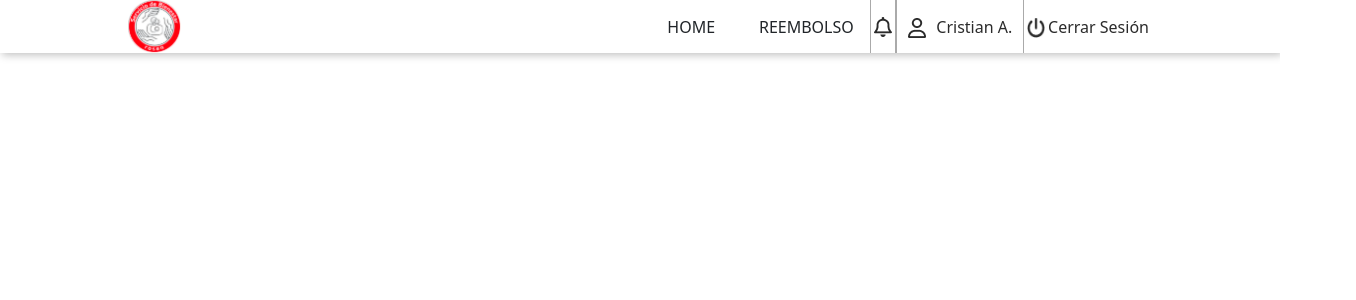
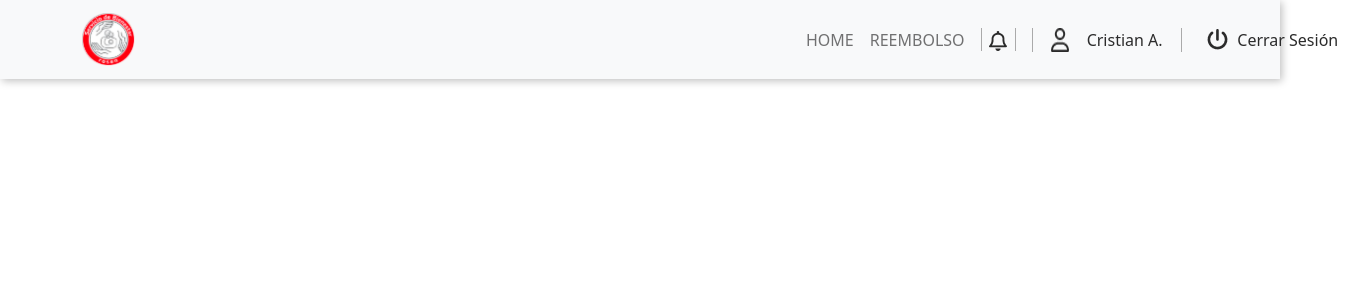
Before and after one commit to corys90/GenRosBien, a React (Create React App) app: page / in a window 1280 px wide. Shown: the top 300 px of the page, 1356 px wide, since content can reach past the window. Built offline with nearby package versions, Linux system fonts and the light colour scheme.

Commit message:
Update: Desarrollo de Barra de navegación. Terminada y funcional

```diff
--- a/src/components/homeBar/index.jsx
+++ b/src/components/homeBar/index.jsx
@@ -1,4 +1,5 @@
 import { useState } from 'react';
+import { Navbar, Container, Nav } from 'react-bootstrap';
 import logo from '../homeBar/asd1.svg';
 import bellIcon from '../homeBar/campanaIcon.png';
 import powerIcon from '../homeBar/powerIcon.png';
@@ -10,28 +11,40 @@ function HomeBar() {
   const [nombre, setNombre] = useState("Cristian A.")
 
   return (
-    <div className='alignItemsHomeBar'>
+/*     <div className='alignItemsHomeBar'>
+      <Navbar>
+        <Container>
 
               <div style={{width: "10%"}}></div>
+              <Navbar.Brand href="#home">
                 <div className=' imgBarContainer' >
                   <img src={logo}
                     alt="Servicio de Bienestar Rosen"
                     className='imgmobile'
                   />
                 </div>
+              </Navbar.Brand>
+
+              <Navbar.Toggle aria-controls="basic-navbar-nav" />
+
+              <Navbar.Collapse id="basic-navbar-nav">
+                <Nav className="me-auto">
 
                     <div className=' alignItemsTextBar'>
 
-                <div style={{width: "20%", textAlign: "center", color: '2B2B2B'}} >HOME</div>
+                      <Nav.Link href="#home"><div style={{width: "20%", textAlign: "center", color: '2B2B2B'}}>HOME</div></Nav.Link>
 
-                <div style={{width: "25%",  textAlign: "center", color: '2B2B2B'}} >REEMBOLSO</div>
+                      <Nav.Link href="#home"><div style={{width: "25%",  textAlign: "center", color: '2B2B2B'}}>REEMBOLSO</div></Nav.Link>
 
+                      <Nav.Link href="#home">
                           <div className='bell'>
                             <img src={bellIcon}
                             alt="Notificaciones"
                             className='imgBellIcon'/>
                           </div>
+                      </Nav.Link>
 
+                      <Nav.Link href="#home">
                         <div className='nombreUsr'>
                             <div>
                                 <img src={userIcon}
@@ -40,7 +53,9 @@ function HomeBar() {
                               </div>
                               <label>{nombre}</label>
                         </div>
+                      </Nav.Link>
 
+                      <Nav.Link href="#home">
                         <div className='powerOnOff' >
                             <div>
                               <img src={powerIcon}
@@ -49,12 +64,60 @@ function HomeBar() {
                             </div>
                             <label>Cerrar Sesión</label>
                         </div>
+                      </Nav.Link>
 
                   </div>
-
+                </Nav>
+              </Navbar.Collapse>
               <div style={{width: "10%"}}></div>
 
+        </Container>
+      </Navbar>
+    </div>  */
+
+    <Navbar bg="light" expand="lg" className='container-fluid alignItemsHomeBar'>
+      <Container className=''>
+        <Navbar.Brand href="#home">
+            <div className='imgBarContainer'>
+              <img src={logo}
+                alt="Servicio de Bienestar Rosen"
+                className='imgmobile'
+              />
             </div>
+        </Navbar.Brand>
+          <div className='iconsMobile'>
+            <Nav.Link href="#link " >
+                      <div className='bell hide1'>
+                          <img src={bellIcon} alt="Notificaciones" />
+                      </div>
+            </Nav.Link>
+            <Navbar.Toggle aria-controls=" basic-navbar-nav" />
+          </div>
+        <Navbar.Collapse id="basic-navbar-nav">
+          <Nav className="justify-content-end">
+            <Nav.Link href="#home">HOME</Nav.Link>
+            <Nav.Link href="#link">REEMBOLSO</Nav.Link>
+            <Nav.Link href="#link">
+              <div className='bell hide2'>
+                  <img src={bellIcon} alt="Notificaciones" />
+              </div>
+            </Nav.Link>
+            <Nav.Link href="#link " >
+                <div className='nombreUsr'>
+                    <img src={userIcon} alt="Usuario" />
+                    <div>{nombre}</div>
+                </div>
+            </Nav.Link>
+            <Nav.Link href="#link " >
+                <div className='powerOnOff'>
+                  <img src={powerIcon} alt="Cierre de sesión" />
+                  <div>Cerrar Sesión</div>
+                </div>
+            </Nav.Link>
+          </Nav>
+        </Navbar.Collapse>
+      </Container>
+    </Navbar>
   );
 }
 
--- a/src/components/homeBar/style.css
+++ b/src/components/homeBar/style.css
@@ -23,37 +23,34 @@
 
 .bell{
   display: flex;
-  justify-content: center;
-  align-items: center;
+  text-align: center;
   border-right-style: solid;
   border-right-width: 1px;
   border-right-color: #AAAAAA;
   border-left-style: solid;
   border-left-width: 1px;
   border-left-color: #AAAAAA;
-  height: 53px;
-  width: 5%;
+  height: 23px;
+  width: 35px;
   color: #2B2B2B;
 }
 
 .nombreUsr{
   display: flex;
   flex-direction: row;
-  justify-content:  space-evenly;
-  align-items: center;
-  width: 25%;
+  justify-content:space-evenly ;
+  width: 150px;
   border-right-style: solid;
   border-right-width: 1px;
   border-right-color: #AAAAAA;
   border-left-style: solid;
   border-left-width: 1px;
   border-left-color: #AAAAAA;
-  height: 53px;
   color: #2B2B2B;
 }
 
 .imgBarContainer{
-  width: 40%;
+  width: 700px;
 }
 
 .imgBellIcon{
@@ -65,12 +62,38 @@
   display: flex;
   flex-direction: row;
   justify-content: space-evenly;
-  width: 25%;
+  width: 150px;
   align-items: center;
   color: #2B2B2B;
 }
 
-@media (max-width: 576px) {
+.hide1{
+  display: none;
+}
+
+.hide2{
+  display: block;
+}
+
+.iconsMobile{
+  display: flex;
+  flex-direction: row;
+  justify-content: space-between;
+  align-items: center;
+}
+
+.navbar-toggler_color {
+  border-style: solid;
+  border-width: 1px;
+  border-color: red;
+}
+
+
+@media (max-width: 993px) {
+
+  .imgBarContainer{
+    width: auto;
+  }
 
   .divImgRelax{
     display: none;
@@ -83,6 +106,22 @@
   .formularioLogin{
     width: 90%;
   }
+
+  .hide1{
+    display: block;
+  }
+
+  .hide2{
+    display: none;
+  }
+}
+
+@media (max-width: 1007px) {
+
+  .imgBarContainer{
+    width: auto;
+  }
+
 }
 
 /* @media (max-width: 744px) {
```
Lines whose indentation alone changed are shown as unchanged.
